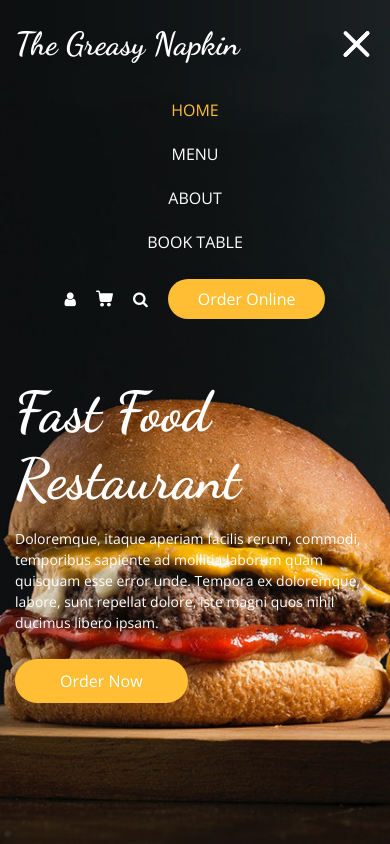
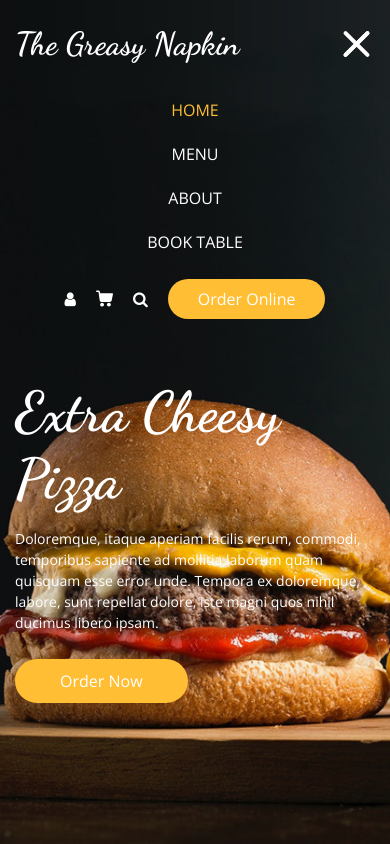
Before and after one commit to Kaiser-SK/cpnt201-a2-food, a plain HTML site: page index.html in a window 390 px wide. Both pictures are taken after a click on the button 356 px from the left and 44 px from the top of the page. Shown: the top 844 px of the page. Drawn offline with nearby package versions, Linux system fonts and the light colour scheme; some packages are replaced by stand-ins of ours.

Commit message:
changed card text from 'Fast Food Restaurant' to actual foods

```diff
--- a/index.html
+++ b/index.html
@@ -155,7 +155,7 @@
                 <div class="col-md-7 col-lg-6 ">
                   <div class="detail-box">
                     <h1>
-                      Fast Food Restaurant
+                      Mouth-watering Burgers
                     </h1>
                     <p>
                       Doloremque, itaque aperiam facilis rerum, commodi, temporibus sapiente ad mollitia laborum quam
@@ -178,7 +178,7 @@
                 <div class="col-md-7 col-lg-6 ">
                   <div class="detail-box">
                     <h1>
-                      Fast Food Restaurant
+                      Extra Cheesy Pizza
                     </h1>
                     <p>
                       Doloremque, itaque aperiam facilis rerum, commodi, temporibus sapiente ad mollitia laborum quam
@@ -201,7 +201,7 @@
                 <div class="col-md-7 col-lg-6 ">
                   <div class="detail-box">
                     <h1>
-                      Fast Food Restaurant
+                      Crispy Frenchfries
                     </h1>
                     <p>
                       Doloremque, itaque aperiam facilis rerum, commodi, temporibus sapiente ad mollitia laborum quam
```
